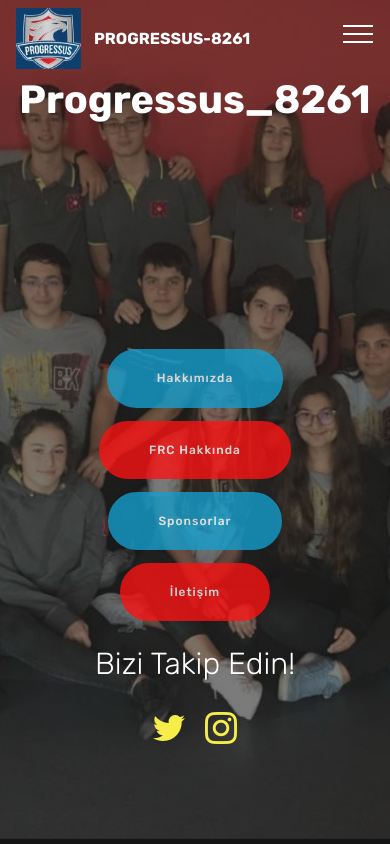
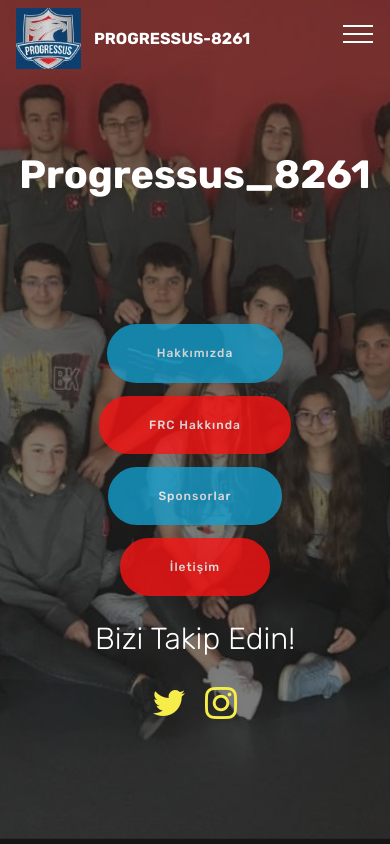
Before and after one commit to krxdev-kaan/krxdev-kaan.github.io, a plain HTML site: page index.html in a window 390 px wide. Shown: the top 844 px of the page. Drawn offline with Linux system fonts and the light colour scheme; files whose address does not match are found by name.

Commit message:
mobile prog fix

```diff
--- a/index.html
+++ b/index.html
@@ -23,8 +23,11 @@
 
   <style>
     @media (orientation: portrait) {
+        .fixofmobilecssprog {
+            margin-top: 50px;
+        }
         .fixofmobilecss {
-            margin-top: 200px;
+            margin-top: 100px;
         }
     }
 
@@ -86,7 +89,7 @@
     <div class="container align-center">
         <div class="row justify-content-md-center">
             <div class="mbr-white col-md-10">
-                <h1 class="mbr-section-title mbr-bold pb-3 mbr-fonts-style display-1">
+                <h1 class="mbr-section-title mbr-bold pb-3 mbr-fonts-style display-1 fixofmobilecssprog">
                     Progressus_8261<br></h1>
 
 
```
